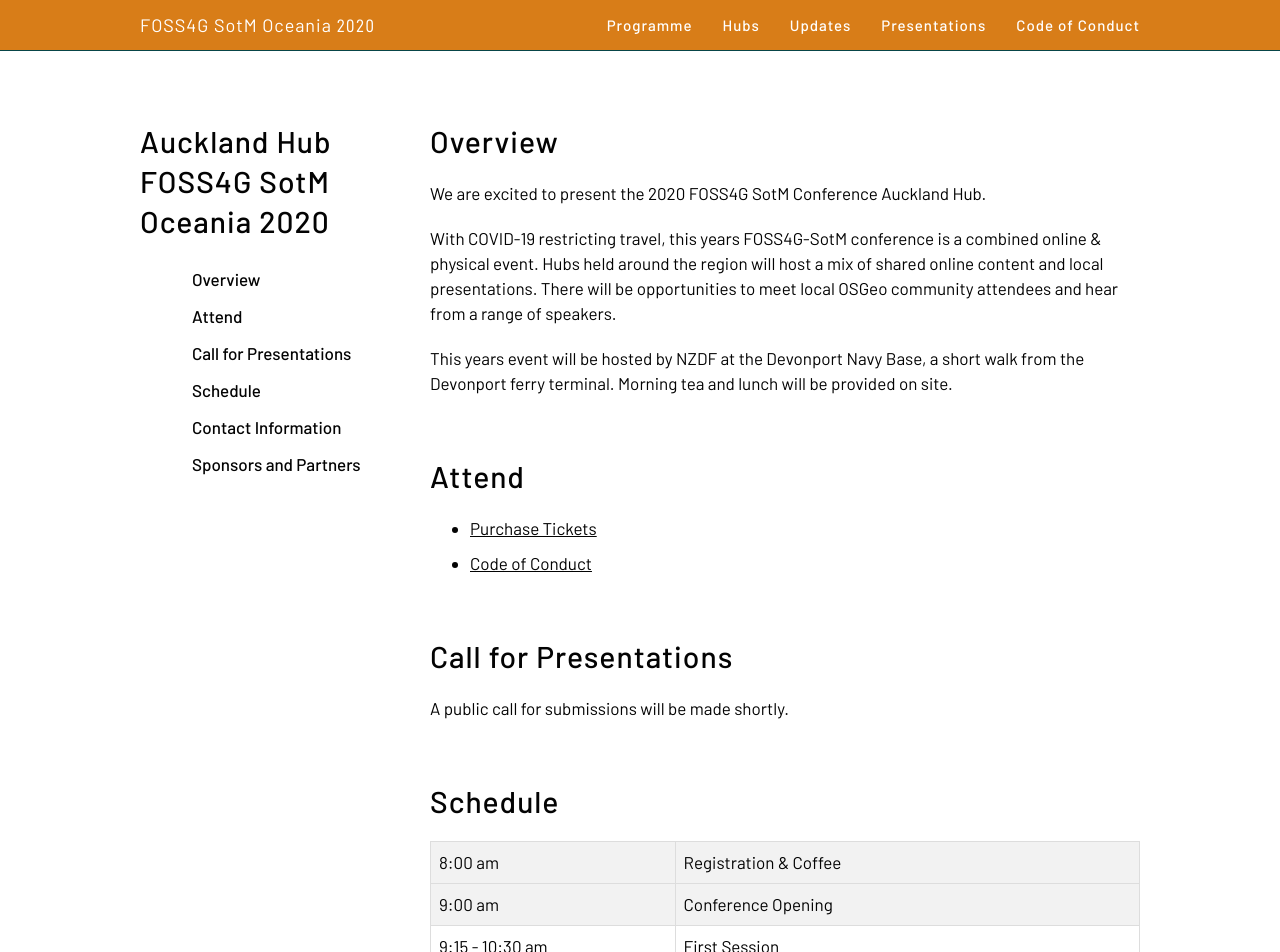
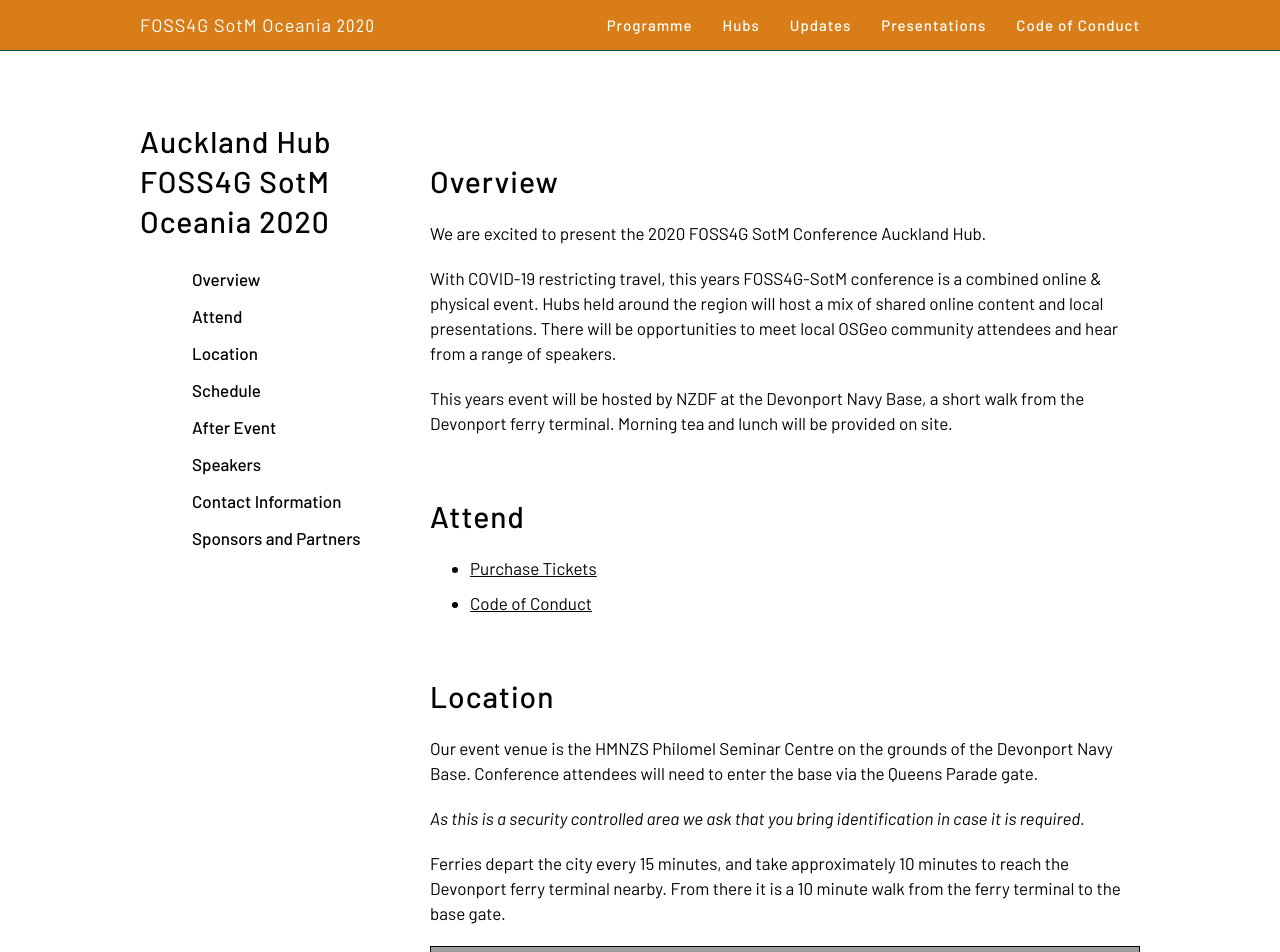
Before and after one commit to osgeo-oceania/foss4g-sotm-oceania-2020, a Jekyll site: the page built from hubs/auckland/index.md, in a window 1280 px wide and 1400 px high. Shown: the top 952 px of the window. Built offline with Jekyll 4.4.1, drawn with Linux system fonts in a browser that asks for light colours; nearby versions of some CDN libraries; some of the changed text lies outside the part shown; grey boxes are pictures that could not be loaded.

Commit message:
Add sponsor logos, much more conference information and speaker lists

```diff
--- a/hubs/auckland/index.md
+++ b/hubs/auckland/index.md
@@ -2,9 +2,11 @@
 layout: page-with-toc
 title: Auckland Hub FOSS4G SotM Oceania 2020
 titlecontent: ""
-headings: "overview,attend,call-for-presentations,schedule,contact-information,sponsors-and-partners"
+headings: "overview,attend,location,schedule,after-event,speakers,contact-information,sponsors-and-partners"
 ---
 
+<link rel="stylesheet" href="https://unpkg.com/leaflet@1.7.1/dist/leaflet.css" />
+<script src="https://unpkg.com/leaflet@1.7.1/dist/leaflet.js"></script>
 
 # Overview
 
@@ -20,36 +22,154 @@
 
   * [Code of Conduct](/codeofconduct)
 
-# Call for Presentations
+# Location
 
-A public call for submissions will be made shortly.
+Our event venue is the HMNZS Philomel Seminar Centre on the grounds of the Devonport Navy Base.
+Conference attendees will need to enter the base via the Queens Parade gate.
+
+*As this is a security controlled area we ask that you bring identification in case it is required.*
+
+Ferries depart the city every 15 minutes, and take approximately 10 minutes to reach the Devonport
+ferry terminal nearby. From there it is a 10 minute walk from the ferry terminal to the base gate.
+
+<div id="_aklhub_location_map" style="width:100%; height: 400px; border: 1px solid"></div>
+
+<script>
+var map = L.map('_aklhub_location_map').setView([-36.8305676,174.7924052], 16);
+
+L.tileLayer('https://{s}.tile.openstreetmap.org/{z}/{x}/{y}.png', {
+    attribution: '&copy; <a href="https://www.openstreetmap.org/copyright">OpenStreetMap</a> contributors'
+}).addTo(map);
+
+L.marker([-36.8305676,174.7884052]).addTo(map)
+    .bindPopup('Conference Location: HMNZS PHILOMEL Seminar Centre<br />Devonport Naval Base')
+    .openPopup();
+
+L.marker([-36.8305676,174.7908252]).addTo(map)
+    .bindPopup('Entry: Queens Parade Gate');
+
+L.marker([-36.8299969,174.797735]).addTo(map)
+    .bindPopup('After Event: The Patriot<br/>14 Victoria Road, Devonport');
+
+L.marker([-36.8329616,174.7958966]).addTo(map)
+    .bindPopup('Devonport Ferry Terminal - To City');
+</script>
+
 
 # Schedule
 
 
-
-|----------|------------------------|
 |  8:00 am | Registration & Coffee  |
 |  9:00 am | Conference Opening     |
-|----------|------------------------|
-|  9:15 - 10:30 am | First Session  |
-|----------|------------------------|
-| 10:30 am | Morning Tea            |
-|----------|------------------------|
-| 11:00 - 12:30 am | Second Session |
-|----------|------------------------|
-| 12:30 noon | Lunch (Catered)      |
-|----------|------------------------|
-|  1:30 - 1:50 pm | Third Session   |
-|  2:00 - 4:00 pm | International Streaming Session |
-|----------|------------------------|
-|  4:00 pm | Afternoon Tea          |
+|  9:15 - 10:30 am | <span style="font-weight: 700">First Session</span><br />4 talks from our [Auckland Hub speaker list](#speakers)  |
+| 10:30 am | Morning Tea<br><small>Tea & coffee supplied</small> |
+| 11:00 - 12:30 am | <span style="font-weight: 700">Second Session</span><br />4 talks from our [Auckland Hub speaker list](#speakers) |
+| 12:30 noon | Lunch<br><small>Catered lunch, see your ticket for meal selections</small>      |
+|  1:30 - 1:50 pm | <span style="font-weight: 700">Third Session</span><br />1 talk from our [Auckland Hub speaker list](#speakers)   |
+|  2:00 - 4:00 pm | <span style="font-weight: 700">International Streaming Session</span> |
+|  4:00 pm | Afternoon Tea<br><small>Tea & coffee supplied</small>          |
 |  4:20 pm | Map Showcase & Standups |
-|  4:50 pm | Closing Remarks        |
-|----------|------------------------|
-|  5:00 pm | Conference close       |
-|  5:30 pm | After event            |
+|  4:50 - 5:00pm | Closing Remarks        |
+|  5:30 pm onwards | After Event Gathering<br><small>See [below](#after-event) for details</small> |
 
+# After Event
+
+
+Join us from 5:30pm at The Patriot, 14 Victoria Road, Devonport.
+
+Your ticket includes one drink at the bar and finger food.
+
+<div id="_aklhub_afterevent_map" style="width:100%; height: 400px; border: 1px solid"></div>
+
+<script>
+var map = L.map('_aklhub_afterevent_map').setView([-36.8299969,174.797735], 16);
+
+L.tileLayer('https://{s}.tile.openstreetmap.org/{z}/{x}/{y}.png', {
+    attribution: '&copy; <a href="https://www.openstreetmap.org/copyright">OpenStreetMap</a> contributors'
+}).addTo(map);
+
+
+L.marker([-36.8305676,174.7884052]).addTo(map)
+    .bindPopup('Conference Location: HMNZS PHILOMEL Seminar Centre<br />Devonport Naval Base');
+
+L.marker([-36.8305676,174.7908252]).addTo(map)
+    .bindPopup('Entry: Queens Parade Gate');
+
+L.marker([-36.8299969,174.797735]).addTo(map)
+    .bindPopup('After Event: The Patriot<br/>14 Victoria Road, Devonport')
+    .openPopup();
+
+L.marker([-36.8329616,174.7958966]).addTo(map)
+    .bindPopup('Devonport Ferry Terminal - To City');
+</script>
+
+# Speakers
+
+The following talks will be held in person at the Auckland Hub.
+
+<style>
+._akl_speaker_item {
+  margin-bottom: 12px;
+}
+._akl_speaker_name {
+  font-weight: 700;
+  font-size: 1.1rem;
+}
+</style>
+
+<div class="_akl_speaker_item">
+  <div class="_akl_speaker_name">Alex Raichev</div>
+  <div class="_akl_speaker_org"></div>
+  <div class="_akl_speaker_title">Job Accessibility in Auckland, a Data Story</div>
+</div>
+
+<div class="_akl_speaker_item">
+  <div class="_akl_speaker_name">Dr. Barbara Bollard</div>
+  <div class="_akl_speaker_org"></div>
+  <div class="_akl_speaker_title">Mapping Antarctica with drones</div>
+</div>
+
+<div class="_akl_speaker_item">
+  <div class="_akl_speaker_name">Kim Ollivier</div>
+  <div class="_akl_speaker_org"></div>
+  <div class="_akl_speaker_title">Where is True North</div>
+</div>
+
+<div class="_akl_speaker_item">
+  <div class="_akl_speaker_name">Callum Mcleod</div>
+  <div class="_akl_speaker_org"></div>
+  <div class="_akl_speaker_title">Get on your bike - cycle friendly routes using Open Street Maps data</div>
+</div>
+
+<div class="_akl_speaker_item">
+  <div class="_akl_speaker_name">James Ford</div>
+  <div class="_akl_speaker_org"></div>
+  <div class="_akl_speaker_title">Visualizing Bathymetry with Open Source Tools</div>
+</div>
+
+<div class="_akl_speaker_item">
+  <div class="_akl_speaker_name">Jesse Prendergast</div>
+  <div class="_akl_speaker_org"></div>
+  <div class="_akl_speaker_title">Access to public open space in Auckland</div>
+</div>
+
+<div class="_akl_speaker_item">
+  <div class="_akl_speaker_name">Steven Haslemore</div>
+  <div class="_akl_speaker_org"></div>
+  <div class="_akl_speaker_title">An enterprise 2d/3d viewer built on open source</div>
+</div>
+
+<div class="_akl_speaker_item">
+  <div class="_akl_speaker_name">Jordi Tablada</div>
+  <div class="_akl_speaker_org"></div>
+  <div class="_akl_speaker_title">Mapping iNaturalist records to improve shorebirds conservation efforts in Auckland's west coast</div>
+</div>
+
+<div class="_akl_speaker_item">
+  <div class="_akl_speaker_name">Hamish Campbell</div>
+  <div class="_akl_speaker_org"></div>
+  <div class="_akl_speaker_title">Sno: Open Source Data Version Control that Works</div>
+</div>
 
 
 # Contact Information
@@ -58,4 +178,23 @@
 
 # Sponsors and Partners
 
-Coming soon
+Thank you to our sponsors and partners:
+
+<style>
+a._akl_sponsor_logo {
+  text-decoration: none;
+  display: inline-block;
+  width: 40%;
+  min-width: 200px;
+  margin: 30px;
+  vertical-align: middle;
+}
+a._alk_sponsor_logo img {
+
+}
+</style>
+<a class="_akl_sponsor_logo" href="https://koordinates.com" title="Koordinates" target="_blank">
+  <img src="/logos/auckland/koordinates.png" />
+</a><a class="_akl_sponsor_logo" href="https://locus.co.nz" target="_blank">
+  <img src="/logos/auckland/locus.png" />
+</a>
```
Also changed, not shown: logos/auckland/koordinates.png (added), logos/auckland/locus.png (added).
